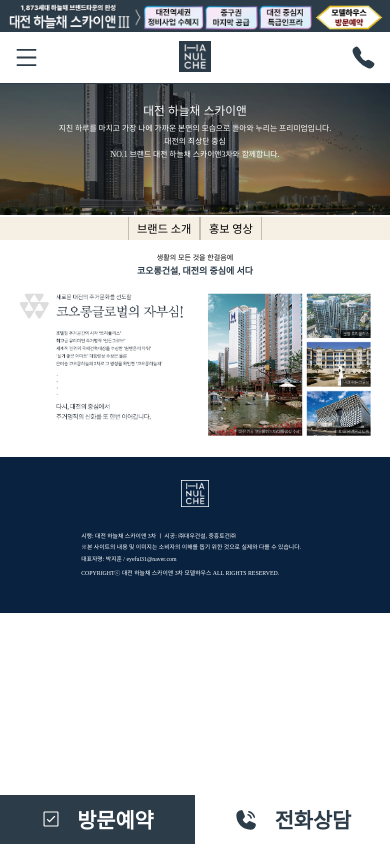
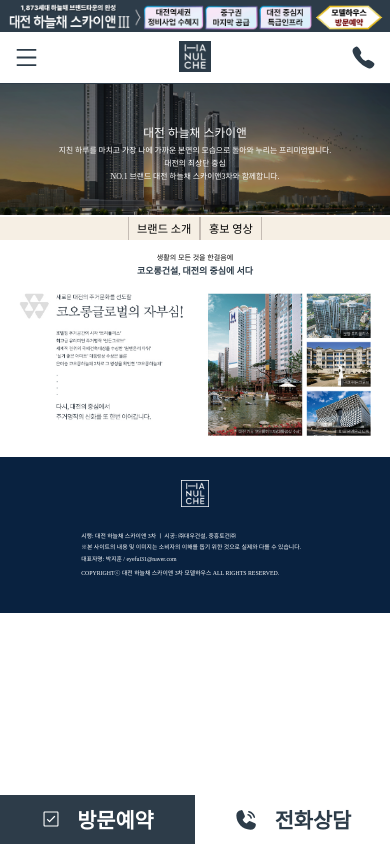
Before and after one commit to parkjihun22/Doan-Byeoksan, a React (Create React App) app: page /Brand/intro in a window 390 px wide. Built offline with nearby package versions, Linux system fonts and the light colour scheme; a web font is replaced by a local one.

Commit message:
feat : 배너폰트크기조정

```diff
--- a/src/components/Bener/Bener.module.scss
+++ b/src/components/Bener/Bener.module.scss
@@ -40,7 +40,7 @@
 
 .contents {
     position: absolute;
-    top: 25vh;
+    top: 29vh;
     left: 50%;
     transform: translate(-50%, -7vh);
     text-align: center;
@@ -54,7 +54,7 @@
     }
 
     @media (max-width: 900px) {
-        top: 60%;
+        top: 70%;
         left: 50%;
         transform: translate(-50%, -50%);
     }
```
